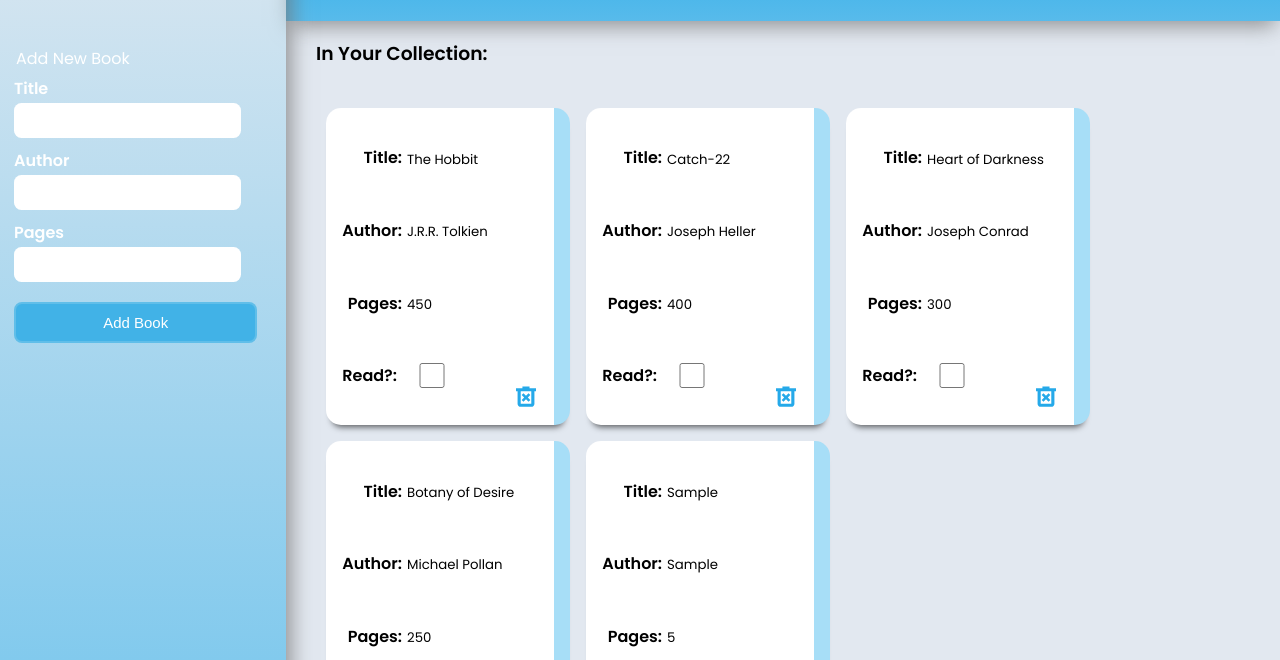
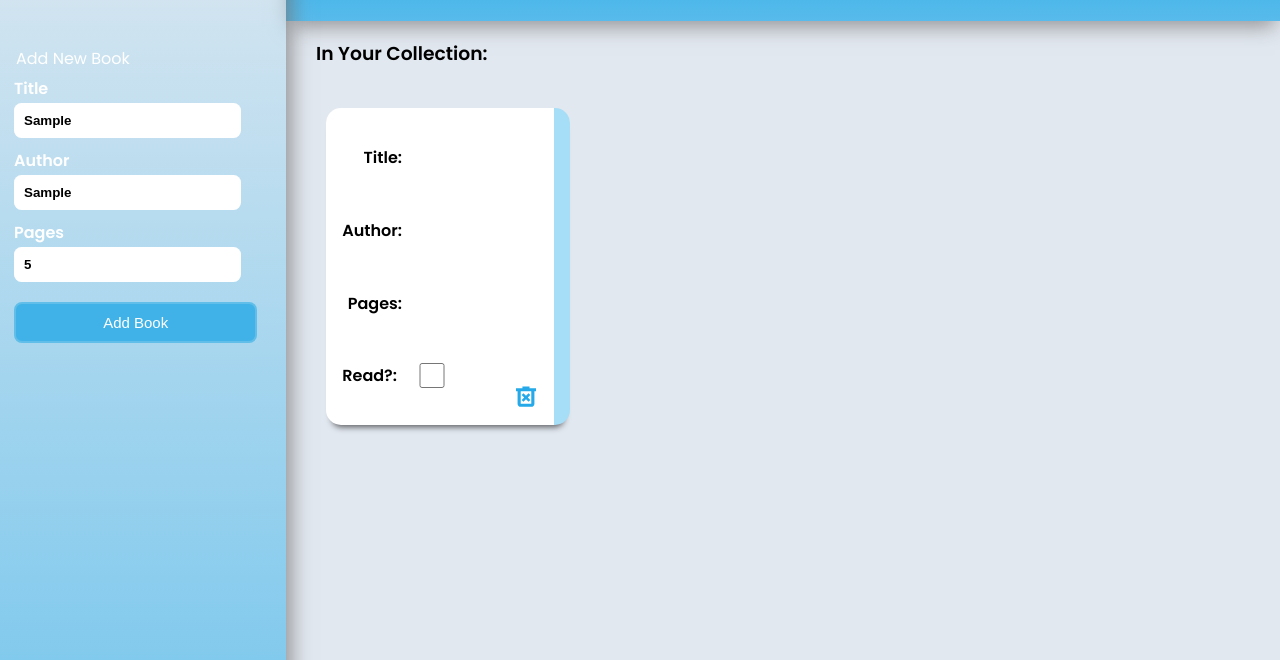
Before and after one commit to JustWaveThings/library_with_firebase_baas, a website built with webpack: page src/index.html in a window 1280 px wide. Both pictures are taken after typing "Sample", "Sample", "5" into the empty fields and a click on the button "Add Book". Shown: the part 140-800 px from the top of the page. Built offline with nearby package versions, Linux system fonts and the light colour scheme; some packages are replaced by stand-ins of ours; no server answers; the database is empty.

Commit message:
Firestore data renders / add book to FS works

```diff
--- a/src/index.html
+++ b/src/index.html
@@ -24,15 +24,18 @@
                             <fieldset>
                                 <legend>Add New Book</legend>
                                 <div class="form-control">
-                                    <label for="title">Title </label> <input id="title" name="title" type="text">
+                                    <label for="title">Title </label>
+                                    <input id="title" name="title" type="text">
                                 </div>
                                 <div class="form-control">
-                                    <label for="author">Author </label> <input type="text" name="author" id="author">
+                                    <label for="author">Author </label>
+                                    <input type="text" name="author" id="author">
                                 </div>
                                 <div class="form-control">
-                                    <label for="pages">Pages </label> <input type="number" name="pages" id="pages">
+                                    <label for="pages">Pages </label>
+                                    <input type="number" name="pages" id="pages" type="number">
                                 </div>
-                                <input type="hidden" name="readStatus" id="readStatus" value="unread">
+                                <!-- <input type="hidden" name="readStatus" id="readStatus" value="unread"> -->
                                 <input type="hidden" name="bookId" id="bookId" data-index-number="4">
                                 <button id="btn" type="submit">Add Book </button>
                             </fieldset>
--- a/src/index.js
+++ b/src/index.js
@@ -4,7 +4,7 @@
 /* eslint-disable no-use-before-define */
 import './style.css';
 import { initializeApp } from 'firebase/app';
-import { getFirestore, collection, getDocs } from 'firebase/firestore';
+import { getFirestore, collection, getDocs, query, where, orderBy, onSnapshot, deleteDoc, addDoc, serverTimestamp } from 'firebase/firestore';
 import trashIcon from './img/delete.svg';
 
 const firebaseConfig = {
@@ -20,7 +20,13 @@ initializeApp(firebaseConfig);
 
 const db = getFirestore();
 
+// book collection
+
 const colRef = collection(db, 'myLibrary');
+
+// queries
+
+// const q = query(colRef, orderBy('createdAt'));
 
 const fireBooks = getDocs(colRef).then(snapshot => {
   const firebaseBooks = [];
@@ -35,6 +41,24 @@ const fireBooks = getDocs(colRef).then(snapshot => {
 });
 
 addFsBook(fireBooks);
+
+// firestore add book
+const addBookForm = document.querySelector('#book-add');
+console.log(addBookForm);
+addBookForm.addEventListener('submit', e => {
+  e.preventDefault();
+  addDoc(colRef, {
+    title: addBookForm.title.value,
+    author: addBookForm.author.value,
+    pages: addBookForm.pages.value,
+    readStatus: false,
+    createdAt: serverTimestamp(),
+  }).then(() => {
+    addBookForm.reset();
+  });
+});
+
+// delete book
 
 const myLibrary = [];
 
@@ -62,7 +86,7 @@ Book.prototype.addBookToLibrary = function () {
   myLibrary.push(this);
 };
 
-const book1 = new Book('The Hobbit', 'J.R.R. Tolkien', 450, 'unread');
+/* const book1 = new Book('The Hobbit', 'J.R.R. Tolkien', 450, 'unread');
 const book2 = new Book('Catch-22', 'Joseph Heller', 400, 'unread');
 const book3 = new Book('Heart of Darkness', 'Joseph Conrad', 300, 'unread');
 const book4 = new Book('Botany of Desire', 'Michael Pollan', 250, 'unread');
@@ -70,13 +94,13 @@ const book4 = new Book('Botany of Desire', 'Michael Pollan', 250, 'unread');
 book1.addBookToLibrary();
 book2.addBookToLibrary();
 book3.addBookToLibrary();
-book4.addBookToLibrary();
+book4.addBookToLibrary(); */
 
 function addFsBook(obj) {
   obj
     .then(res => {
       res.forEach(item => {
-        const fsBook = new Book(item.formTitle, item.formAuthor, item.formPages, item.formRead);
+        const fsBook = new Book(item.title, item.author, item.pages, item.readStatus, item.id);
         console.log(fsBook);
         fsBook.addBookToLibrary();
         emptyBookshelf();
@@ -85,18 +109,29 @@ function addFsBook(obj) {
       });
     })
     .catch(err => {
-      console.log(err.message);
+      console.log(err.message, 'from catch block');
     });
 }
 
-function addBook(event) {
+/* const deleteFsBook = document.querySelector('#delete');
+deleteFsBook.addEventListener('submit', e => {
+  e.preventDefault();
+
+  const docRef = doc(db, 'myLibrary', deleteFsBook.id.value);
+
+  deleteDoc(docRef).then(() => {
+    deleteFbBook.reset();
+  });
+}); */
+
+/* function addBook(event) {
   event.preventDefault();
   const sample = new Book(formTitle.value, formAuthor.value, formPages.value, formRead.value);
   sample.addBookToLibrary();
   emptyBookshelf();
   drawLibrary();
   clearForm();
-}
+} */
 
 function clearForm() {
   document.getElementById('book-add').reset();
@@ -120,7 +155,7 @@ function deleteBook(event) {
 function setReadStatus(event) {
   const bookToChange = event.currentTarget.dataset.indexValue;
   const foundIndex = myLibrary.findIndex(x => x.index === bookToChange);
-  myLibrary[foundIndex].readStatus === 'unread' ? (myLibrary[foundIndex].readStatus = 'read') : (myLibrary[foundIndex].readStatus = 'unread');
+  myLibrary[foundIndex].readStatus === false ? (myLibrary[foundIndex].readStatus = true) : (myLibrary[foundIndex].readStatus = false);
 }
 
 function drawLibrary() {
@@ -171,9 +206,9 @@ function drawLibrary() {
     readValue.setAttribute('type', 'checkbox');
     readValue.setAttribute('name', 'checkbox');
     // console.log(`On redraw/reload, for book ${i} the read status is: ${myLibrary[i]?.readStatus}`);
-    if (myLibrary[i]?.readStatus === 'read') {
-      readValue.checked = true;
-    }
+    myLibrary[i]?.readStatus === true && (readValue.checked = true);
+    // console.log(myLibrary[i].readStatus, 'readStatus on 197');
+
     readValue.dataset.indexValue = myLibrary[i]?.index;
     readValue.addEventListener('pointerup', event => {
       setReadStatus(event);
@@ -214,13 +249,13 @@ function drawLibrary() {
   }
 }
 
-const formTitle = document.getElementById('title');
+/* const formTitle = document.getElementById('title');
 const formAuthor = document.getElementById('author');
 const formPages = document.getElementById('pages');
 const formRead = document.getElementById('readStatus');
 const formButton = document.querySelector('#btn');
 formButton.addEventListener('click', event => {
   addBook(event);
-});
+}); */
 
 drawLibrary();
```
